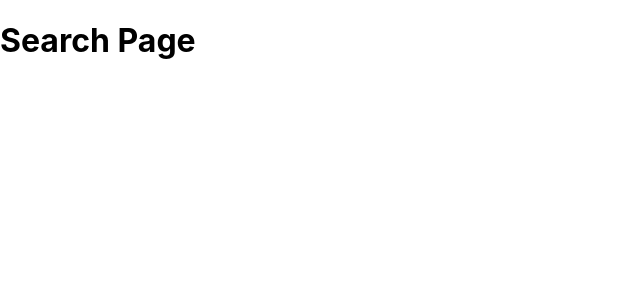
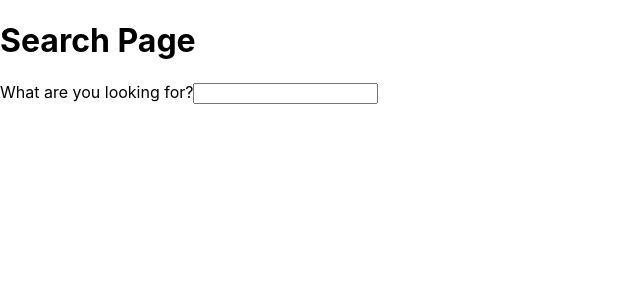
Before and after one commit to aleksandra-midor/sc-carousel-project, a React (Create React App) app: page / in a window 1280 px wide. Shown: the top 300 px of the page, without its empty margins (0-640 px from the left). Built offline with nearby package versions, Linux system fonts and the light colour scheme.

Commit message:
search input added

```diff
--- a/src/pages/SearchPage/SearchPage.js
+++ b/src/pages/SearchPage/SearchPage.js
@@ -1,10 +1,27 @@
-import React from 'react'
+import React, { useState } from 'react'
 
 const SearchPage = () => {
+
+const [searchInput, setSearchInput] = useState('');
+
   return (
     <main className='SearchPage'>
       <h1>Search Page</h1>
+    <label>
+      What are you looking for?
+      <input
+      value={searchInput}
+      type='text'
+      onChange={(event) => {
+        setSearchInput(event.target.value)
+      }}
+      >
+      </input>
+    </label>
+    <p>{searchInput}</p>
+
     </main>
+
   )
 }
 export default SearchPage
```
